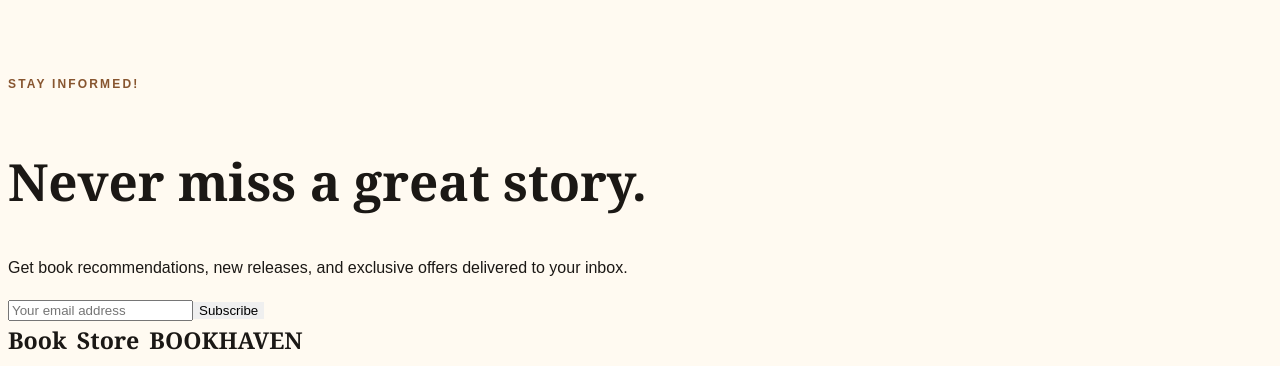
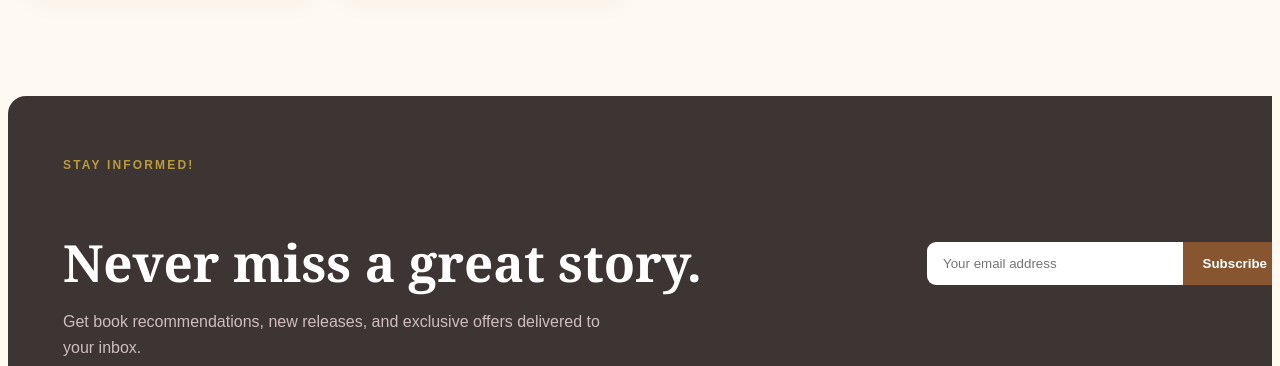
Before and after one commit to Gioulix/Online_library, a React (Vite) app in the folder Frontend/: page / in a window 1280 px wide. Shown: the part 2431-2797 px from the top of the page. Built offline with nearby package versions, Linux system fonts and the light colour scheme.

Commit message:
Footer/Newsletter CSS Update

```diff
--- a/Frontend/src/App.css
+++ b/Frontend/src/App.css
@@ -504,3 +504,176 @@
   background: var(--primary-dark);
   transform: scale(1.05);
 }
+
+/*----------------------------------
+           Null rearch result
+  ----------------------------------*/
+.empty-results {
+  padding: 80px 20px;
+  text-align: center;
+  background: white;
+
+  border: 1px solid var(--border);
+  border-radius: 14px;
+}
+
+.empty-results > div {
+  margin-bottom: 10px;
+
+  font-size: 2.5rem;
+}
+
+.empty-results p {
+  color: var(--muted);
+}
+
+/*----------------------------------
+           Newsletter
+  ----------------------------------*/
+
+.newsletter {
+  width: min(1240px, calc(100% - 40px));
+
+  margin: 0 auto 100px;
+
+  padding: 55px;
+
+  display: flex;
+  align-items: center;
+  justify-content: space-between;
+
+  gap: 40px;
+
+  background: #3d3434;
+  color: white;
+
+  border-radius: 18px;
+}
+
+.newsletter h2 {
+  margin-bottom: 12px;
+
+  color: white;
+
+  font-family: Georgia, serif;
+}
+
+.newsletter p {
+  max-width: 570px;
+
+  color: #d0bdbd;
+}
+
+.newsletter .section-label {
+  color: #b99d38;
+}
+
+.newsletter-form {
+  display: flex;
+
+  min-width: 360px;
+}
+
+.newsletter-form input {
+  width: 100%;
+
+  padding: 14px 16px;
+
+  border: 0;
+  outline: 0;
+
+  border-radius: 9px 0 0 9px;
+}
+
+.newsletter-form button {
+  padding: 0 20px;
+
+  background: var(--primary);
+  color: white;
+
+  border-radius: 0 9px 9px 0;
+
+  font-weight: 700;
+}
+
+/*----------------------------------
+                Footer
+  ----------------------------------*/
+
+.footer {
+  padding: 70px 20px 20px 25px;
+
+  background: #474444;
+  color: #d6bd94;
+}
+
+.footer-content {
+  width: min(1240px, 100%);
+
+  margin: 0 auto;
+
+  display: grid;
+
+  grid-template-columns: 2fr repeat(3, 1fr);
+
+  gap: 60px;
+}
+
+.footer .logo {
+  color: white;
+}
+
+.footer-brand p {
+  max-width: 330px;
+
+  margin-top: 18px;
+
+  color: #786c62;
+}
+
+.footer-column {
+  display: flex;
+  flex-direction: column;
+  gap: 10px;
+}
+
+.footer-column h4 {
+  margin-bottom: 8px;
+
+  color: white;
+
+  font-size: 0.9rem;
+}
+
+.footer-column a {
+  color: #917c6a;
+
+  font-size: 0.8rem;
+
+  transition: color 0.2s ease;
+}
+
+.footer-column a:hover {
+  color: white;
+}
+
+.footer-bottom {
+  width: min(1240px, 100%);
+
+  margin: 55px auto 0;
+  padding-top: 22px;
+
+  display: flex;
+  justify-content: space-between;
+
+  border-top: 1px solid #4b3f32;
+
+  color: #706253;
+
+  font-size: 0.8rem;
+}
+
+.footer-bottom div {
+  display: flex;
+  gap: 20px;
+}
--- a/Frontend/src/components/Hero.jsx
+++ b/Frontend/src/components/Hero.jsx
@@ -56,7 +56,7 @@ function Hero({ onBrowseClick }) {
               <div className="book book-back">READ</div>
 
               <div className="book book-middle">MORE</div>
-
+              <br />
               <div className="book book-front">
                 <div className="book-cover-title">
                   THE
--- a/Frontend/src/components/Navbar.jsx
+++ b/Frontend/src/components/Navbar.jsx
@@ -7,7 +7,7 @@ function NavBar({ search, setSearch, onCartClick }) {
     <nav className="navbar">
       <div className="nav-container">
         <a href="#home" className="nav-logo">
-          BookStore
+          BookHaven
         </a>
 
         <div className="nav-links">
```
